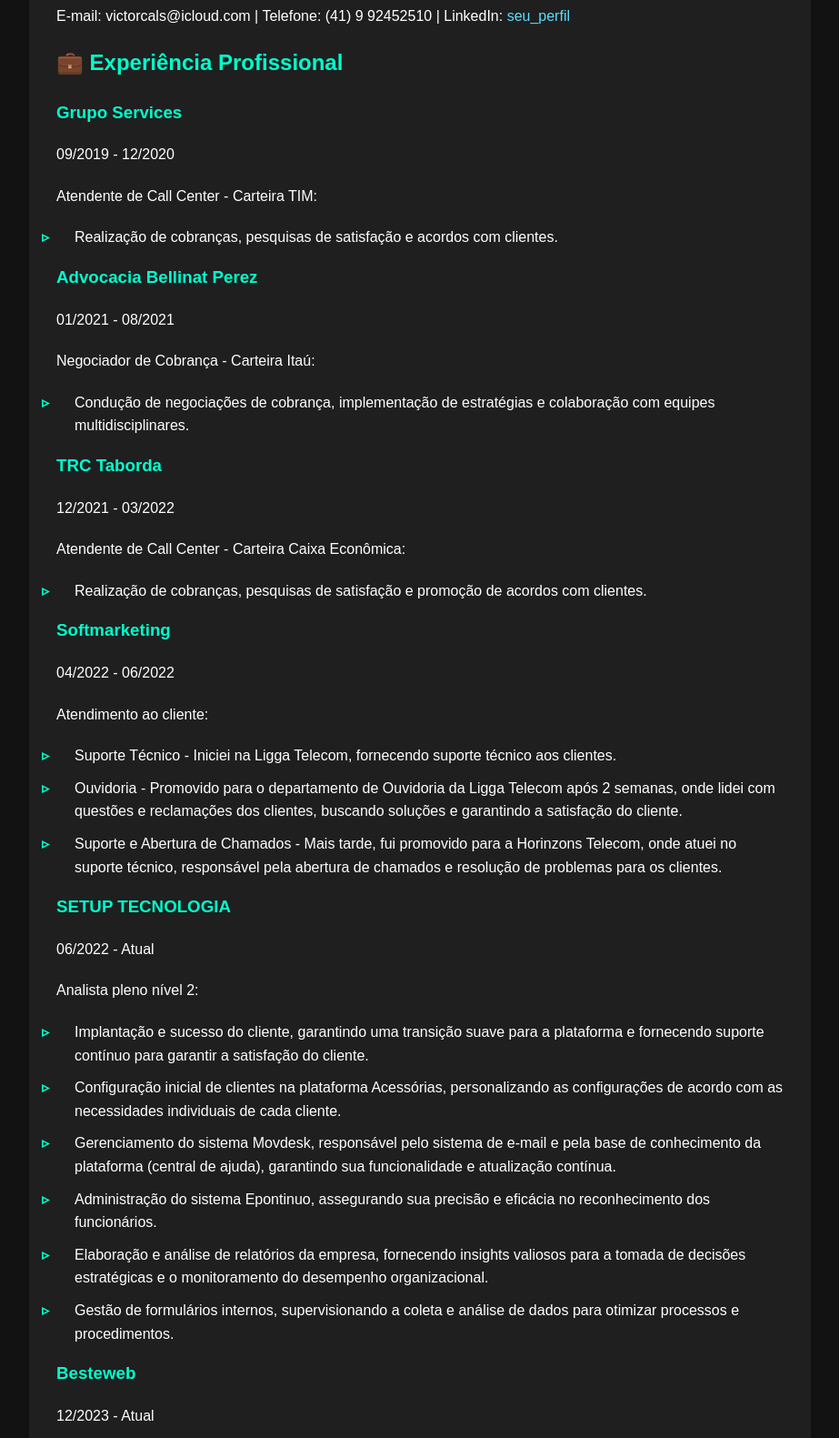
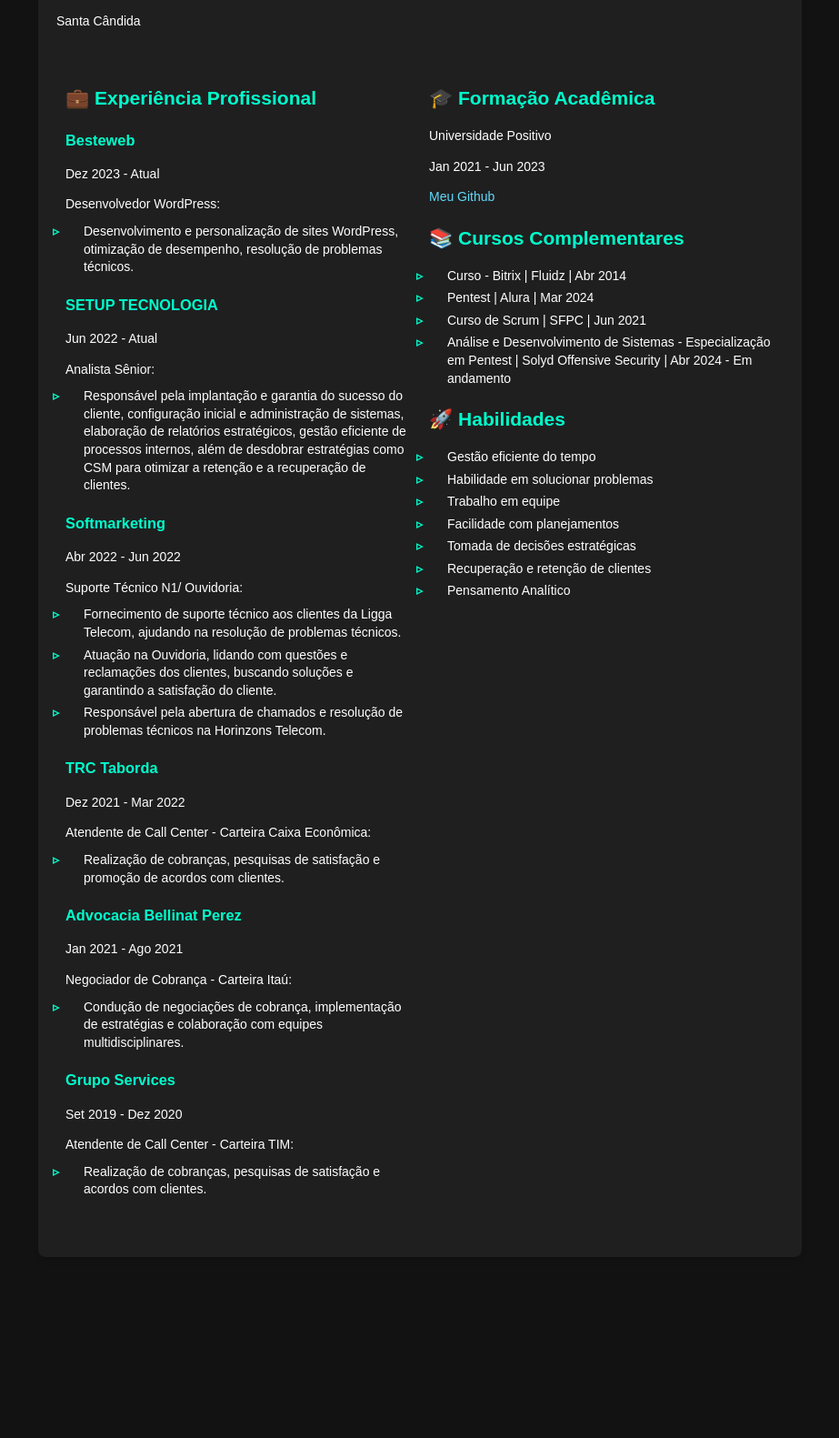
Before and after one commit to Cursed-Toji/web-resume, a plain HTML site: page index.html in a window 1280 px wide. Shown: the part 138-1719 px from the top of the page at 91% size, without its empty margins (178-1101 px from the left). After the commit the page ends 1540 px from the top, so only its background shows below. Drawn offline with Linux system fonts and the light colour scheme.

Commit message:
Update Web

```diff
--- a/index.html
+++ b/index.html
@@ -8,20 +8,42 @@
     <style>
         body {
             font-family: 'Arial', sans-serif;
-            line-height: 1.6;
+            line-height: 1.4;
             margin: 0;
             padding: 20px;
             background-color: #121212;
             color: #fff;
+            font-size: 14px;
         }
 
         .container {
             max-width: 800px;
             margin: 0 auto;
             background-color: #1f1f1f;
-            padding: 30px;
+            padding: 20px;
             border-radius: 8px;
             box-shadow: 0 4px 6px rgba(0, 0, 0, 0.1);
+        }
+
+        .header,
+        .content {
+            display: flex;
+            justify-content: space-between;
+            margin-bottom: 20px;
+        }
+
+        .header {
+            align-items: center;
+        }
+
+        .content {
+            flex-wrap: wrap;
+        }
+
+        .content>div {
+            flex: 1;
+            min-width: 300px;
+            margin: 10px;
         }
 
         h1,
@@ -33,12 +55,12 @@
 
         ul {
             padding: 0;
-            margin-top: 10px;
+            margin-top: 5px;
         }
 
         ul li {
             list-style-type: none;
-            margin-bottom: 10px;
+            margin-bottom: 5px;
             padding-left: 20px;
             position: relative;
         }
@@ -56,7 +78,7 @@
         }
 
         p {
-            margin-bottom: 20px;
+            margin-bottom: 10px;
         }
 
         a {
@@ -64,17 +86,9 @@
             text-decoration: none;
         }
 
-        .experiencia {
-            margin-bottom: 40px;
-        }
-
-        .experiencia h3 {
-            margin-top: 10px;
-        }
-
-        .educacao h2,
-        .habilidades h2 {
-            color: #ff99cc;
+        .educacao,
+        .cursos,
+        .habilidades {
             margin-bottom: 10px;
         }
 
@@ -85,114 +99,146 @@
 
         .educacao p:first-child,
         .habilidades ul:first-child {
-            margin-top: 10px;
+            margin-top: 5px;
         }
 
         .educacao p:last-child,
         .habilidades ul:last-child {
-            margin-bottom: 10px;
+            margin-bottom: 5px;
+        }
+
+        @media print {
+            body {
+                background-color: #fff;
+                color: #000;
+                font-size: 12px;
+            }
+
+            .container {
+                box-shadow: none;
+                border: none;
+            }
+
+            .header,
+            .content {
+                display: block;
+                margin: 0;
+                padding: 0;
+            }
+
+            .content {
+                display: flex;
+                flex-wrap: nowrap;
+                justify-content: space-between;
+            }
+
+            .content>div {
+                min-width: 45%;
+                margin: 0;
+                padding: 0;
+            }
+
+            h1,
+            h2,
+            h3 {
+                color: #000;
+            }
+
+            ul li::before {
+                color: #000;
+            }
+
+            a {
+                color: #000;
+            }
         }
     </style>
 </head>
 
 <body>
     <div class="container">
-        <h1>victorcals</h1>
-        <p>E-mail: victorcals@icloud.com | Telefone: (41) 9 92452510 | LinkedIn: <a
-                href="www.linkedin.com/in/victoranalista">seu_perfil</a></p>
+        <div class="header">
+            <div>
+                <h1>Victor Cals</h1>
+                <p>E-mail: <a href="mailto:victorcals78@gmail.com">victorcals78@gmail.com</a> | Telefone: (41) 9 92452510 | LinkedIn: <a href="https://www.linkedin.com/in/victoranalista">seu_perfil</a></p>
+                <p>Santa Cândida</p>
+            </div>
+        </div>
 
-        <div class="experiencia">
+        <div class="content">
+            <div>
                 <h2>💼 Experiência Profissional</h2>
 
-            <h3>Grupo Services</h3>
-            <p>09/2019 - 12/2020</p>
-            <p>Atendente de Call Center - Carteira TIM:</p>
+                <h3>Besteweb</h3>
+                <p>Dez 2023 - Atual</p>
+                <p>Desenvolvedor WordPress:</p>
                 <ul>
-                <li>Realização de cobranças, pesquisas de satisfação e acordos com clientes.</li>
+                    <li>Desenvolvimento e personalização de sites WordPress, otimização de desempenho, resolução de problemas técnicos.</li>
                 </ul>
 
-            <h3>Advocacia Bellinat Perez</h3>
-            <p>01/2021 - 08/2021</p>
-            <p>Negociador de Cobrança - Carteira Itaú:</p>
+                <h3>SETUP TECNOLOGIA</h3>
+                <p>Jun 2022 - Atual</p>
+                <p>Analista Sênior:</p>
                 <ul>
-                <li>Condução de negociações de cobrança, implementação de estratégias e colaboração com equipes
-                    multidisciplinares.</li>
+                    <li>Responsável pela implantação e garantia do sucesso do cliente, configuração inicial e administração de sistemas, elaboração de relatórios estratégicos, gestão eficiente de processos internos, além de desdobrar estratégias como CSM para otimizar a retenção e a recuperação de clientes.</li>
+                </ul>
+
+                <h3>Softmarketing</h3>
+                <p>Abr 2022 - Jun 2022</p>
+                <p>Suporte Técnico N1/ Ouvidoria:</p>
+                <ul>
+                    <li>Fornecimento de suporte técnico aos clientes da Ligga Telecom, ajudando na resolução de problemas técnicos.</li>
+                    <li>Atuação na Ouvidoria, lidando com questões e reclamações dos clientes, buscando soluções e garantindo a satisfação do cliente.</li>
+                    <li>Responsável pela abertura de chamados e resolução de problemas técnicos na Horinzons Telecom.</li>
                 </ul>
 
                 <h3>TRC Taborda</h3>
-            <p>12/2021 - 03/2022</p>
+                <p>Dez 2021 - Mar 2022</p>
                 <p>Atendente de Call Center - Carteira Caixa Econômica:</p>
                 <ul>
                     <li>Realização de cobranças, pesquisas de satisfação e promoção de acordos com clientes.</li>
                 </ul>
 
-            <h3>Softmarketing</h3>
-            <p>04/2022 - 06/2022</p>
-            <p>Atendimento ao cliente:</p>
+                <h3>Advocacia Bellinat Perez</h3>
+                <p>Jan 2021 - Ago 2021</p>
+                <p>Negociador de Cobrança - Carteira Itaú:</p>
                 <ul>
-                <li>Suporte Técnico - Iniciei na Ligga Telecom, fornecendo suporte técnico aos clientes.</li>
-                <li>Ouvidoria - Promovido para o departamento de Ouvidoria da Ligga Telecom após 2 semanas, onde lidei
-                    com
-                    questões e reclamações dos clientes, buscando soluções e garantindo a satisfação do cliente.</li>
-                <li>Suporte e Abertura de Chamados - Mais tarde, fui promovido para a Horinzons Telecom, onde atuei no
-                    suporte
-                    técnico, responsável pela abertura de chamados e resolução de problemas para os clientes.</li>
+                    <li>Condução de negociações de cobrança, implementação de estratégias e colaboração com equipes multidisciplinares.</li>
                 </ul>
 
-            <h3>SETUP TECNOLOGIA</h3>
-            <p>06/2022 - Atual</p>
-            <p>Analista pleno nível 2:</p>
+                <h3>Grupo Services</h3>
+                <p>Set 2019 - Dez 2020</p>
+                <p>Atendente de Call Center - Carteira TIM:</p>
                 <ul>
-                <li>Implantação e sucesso do cliente, garantindo uma transição suave para a plataforma e fornecendo
-                    suporte
-                    contínuo para garantir a satisfação do cliente.</li>
-                <li>Configuração inicial de clientes na plataforma Acessórias, personalizando as configurações de acordo
-                    com as
-                    necessidades individuais de cada cliente.</li>
-                <li>Gerenciamento do sistema Movdesk, responsável pelo sistema de e-mail e pela base de conhecimento da
-                    plataforma (central de ajuda), garantindo sua funcionalidade e atualização contínua.</li>
-                <li>Administração do sistema Epontinuo, assegurando sua precisão e eficácia no reconhecimento dos
-                    funcionários.
-                </li>
-                <li>Elaboração e análise de relatórios da empresa, fornecendo insights valiosos para a tomada de
-                    decisões
-                    estratégicas e o monitoramento do desempenho organizacional.</li>
-                <li>Gestão de formulários internos, supervisionando a coleta e análise de dados para otimizar processos
-                    e
-                    procedimentos.</li>
-            </ul>
-
-            <h3>Besteweb</h3>
-            <p>12/2023 - Atual</p>
-            <p>Desenvolvedor WordPress:</p>
-            <ul>
-                <li>Desenvolvimento WordPress: Personalização e desenvolvimento de sites utilizando WordPress.</li>
-                <li>Conhecimento em HTML, CSS, JavaScript/jQuery para customização de temas e plugins.</li>
-                <li>Otimização do desempenho e funcionalidade dos sites WordPress.</li>
-                <li>Resolução de Problemas: Identificação e correção de problemas técnicos em sites WordPress.</li>
-                <li>Excelente habilidade de solução de problemas para resolver questões de funcionamento do site.</li>
+                    <li>Realização de cobranças, pesquisas de satisfação e acordos com clientes.</li>
                 </ul>
             </div>
 
-        <div class="educacao">
-            <h2>🎓 Educação</h2>
+            <div>
+                <h2>🎓 Formação Acadêmica</h2>
                 <p>Universidade Positivo</p>
-            <p>Ensino superior</p>
+                <p>Jan 2021 - Jun 2023</p>
                 <p><a href="https://github.com/victorcals">Meu Github</a></p>
-        </div>
 
-        <div class="habilidades">
+                <h2>📚 Cursos Complementares</h2>
+                <ul>
+                    <li>Curso - Bitrix | Fluidz | Abr 2014</li>
+                    <li>Pentest | Alura | Mar 2024</li>
+                    <li>Curso de Scrum | SFPC | Jun 2021</li>
+                    <li>Análise e Desenvolvimento de Sistemas - Especialização em Pentest | Solyd Offensive Security | Abr 2024 - Em andamento</li>
+                </ul>
+
                 <h2>🚀 Habilidades</h2>
                 <ul>
-                <li>Suporte Técnico</li>
-                <li>Resolução de problemas</li>
-                <li>Pensamento analítico</li>
-                <li>Comunicação eficaz</li>
+                    <li>Gestão eficiente do tempo</li>
+                    <li>Habilidade em solucionar problemas</li>
                     <li>Trabalho em equipe</li>
-                <li>Desenvolvimento de soluções</li>
-                <li>Customização</li>
-                <li>Reversão de clientes</li>
+                    <li>Facilidade com planejamentos</li>
+                    <li>Tomada de decisões estratégicas</li>
+                    <li>Recuperação e retenção de clientes</li>
+                    <li>Pensamento Analítico</li>
                 </ul>
+            </div>
         </div>
     </div>
 </body>
```
Lines whose indentation alone changed are shown as unchanged.
